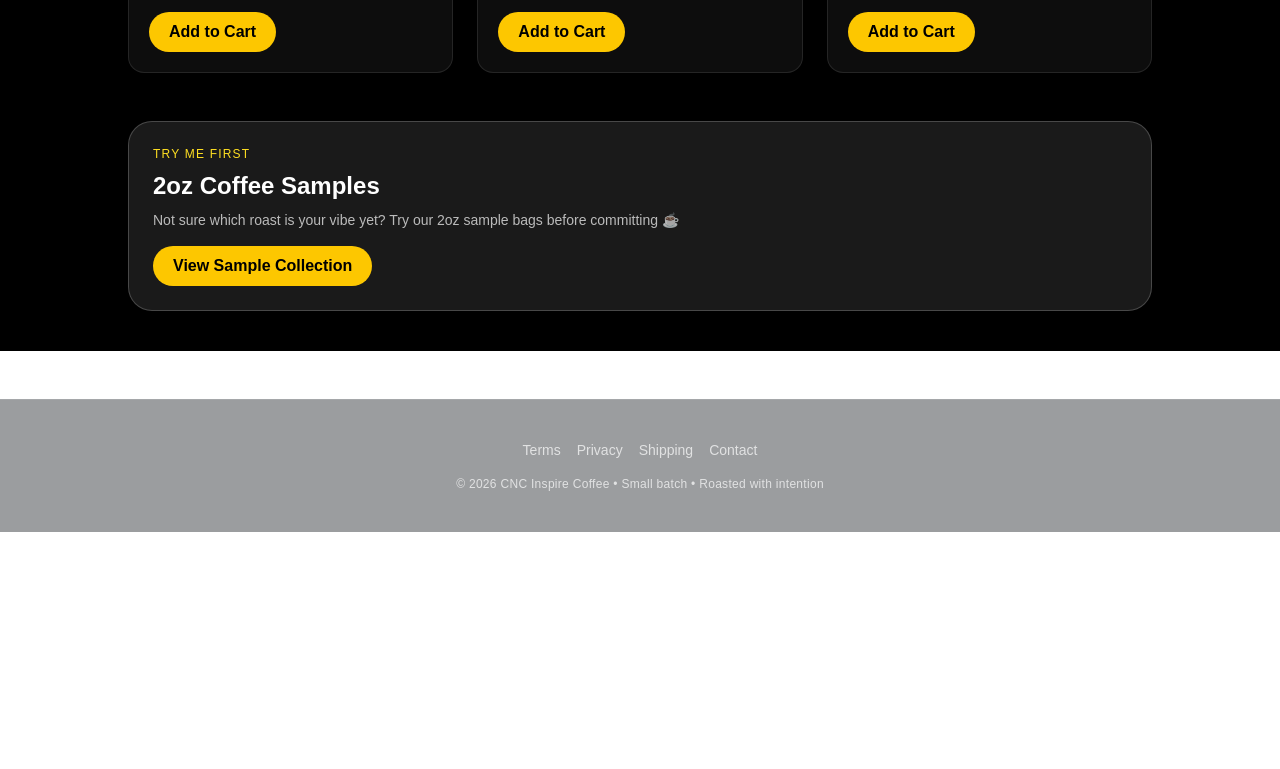
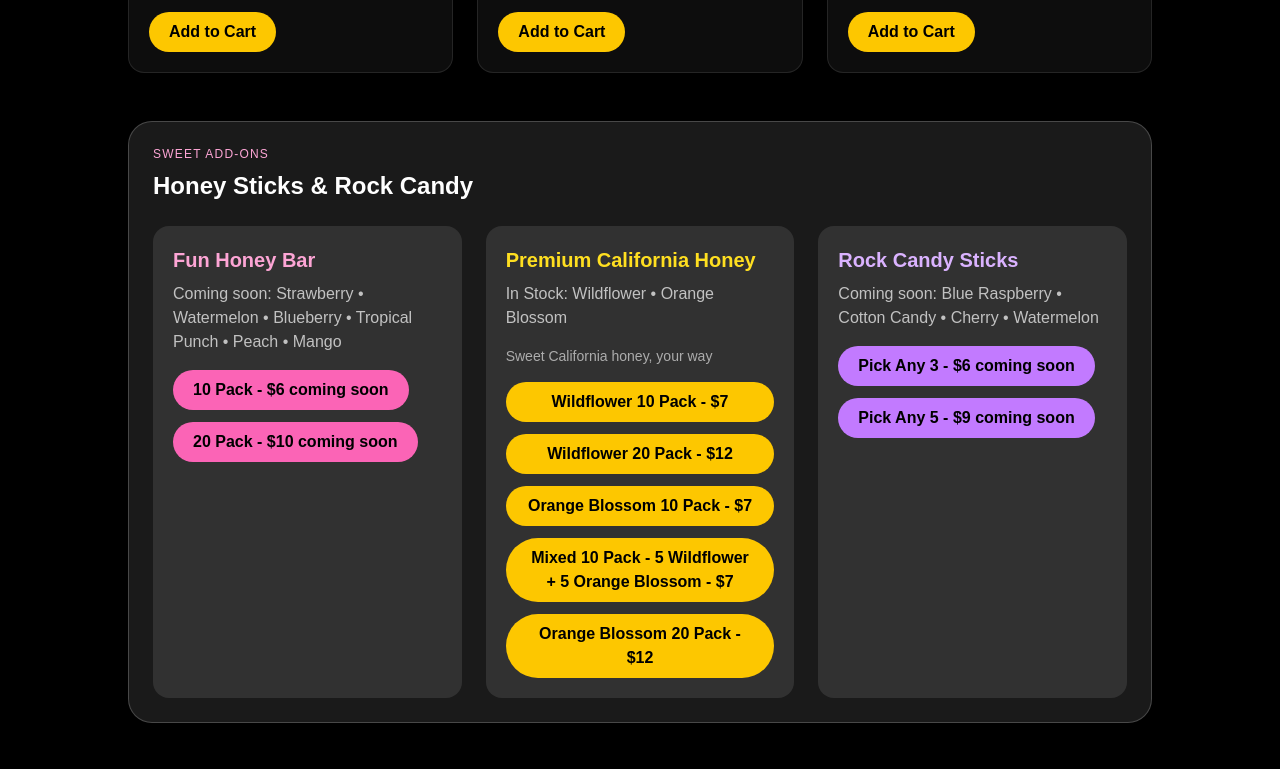
Before and after one commit to caylamarchand-lgtm/cnc-inspire-coffee, a Next.js app: page /shop in a window 1280 px wide. Shown: the part 720-1489 px from the top of the page. Before the commit the page ends 1252 px from the top, so only its background shows below. Built offline with nearby package versions, Linux system fonts and the light colour scheme.

Commit message:
Add sweet add-ons section

```diff
--- a/app/page.tsx
+++ b/app/page.tsx
@@ -421,6 +421,14 @@ export default function Home() {
     Shop Tea
   </a>
 
+<a
+  href="/shop#sweet-add-ons"
+  className="rounded-full px-5 py-2 text-sm font-semibold inline-block"
+ style={{ background: "#f9a8d4", color: "#000"}}>
+
+  Sweet Add-Ons
+</a>
+
   <a
     href="#story"
     className="rounded-full border border-black/20 bg-black/5 px-5 py-2 text-sm font-semibold"
--- a/app/shop/page.tsx
+++ b/app/shop/page.tsx
@@ -1,4 +1,4 @@
-"use client"
+"use client";
 
 function addToCart(product: any) {
   const existingCart = JSON.parse(localStorage.getItem("cart") || "[]");
@@ -9,70 +9,28 @@ function addToCart(product: any) {
 
 export default function ShopPage() {
   const coffees = [
-    {
-      name: "True North",
-      desc: "Base Camp Blend • bold • steady",
-      link: "#",
-    },
-    {
-      name: "Still I Rise",
-      desc: "Colombian • rich • smooth",
-      link: "#",
-    },
-    {
-      name: "After Dark",
-      desc: "Dark roast • bold • deep",
-      link: "#",
-    },
-    {
-      name: "Anchor",
-      desc: "Organic Guatemala • balanced • smooth",
-      link: "#",
-    },
-    {
-      name: "La Buena Hora",
-      desc: "Mexican Nayarit • smooth • comforting",
-      link: "#",
-    },
-    {
-      name: "Higher Ground",
-      desc: "Organic Peru • clean • elevated",
-      link: "#",
-    },
-    {
-      name: "Obsidian King",
-      desc: "Bold • dark • premium",
-      link: "#",
-    },
-    {
-      name: "Golden Hour Crème",
-      desc: "Flavored • warm • sweet",
-      link: "#",
-    },
-    {
-      name: "Desert Ember",
-      desc: "Flavored • cozy • rich",
-      link: "#",
-    },
+    { name: "True North", desc: "Base Camp Blend • bold • steady" },
+    { name: "Still I Rise", desc: "Colombian • rich • smooth" },
+    { name: "After Dark", desc: "Dark roast • bold • deep" },
+    { name: "Anchor", desc: "Organic Guatemala • balanced • smooth" },
+    { name: "La Buena Hora", desc: "Mexican Nayarit • smooth • comforting" },
+    { name: "Higher Ground", desc: "Organic Peru • clean • elevated" },
+    { name: "Obsidian King", desc: "Bold • dark • premium" },
+    { name: "Golden Hour Crème", desc: "Flavored • warm • sweet" },
+    { name: "Desert Ember", desc: "Flavored • cozy • rich" },
   ];
 
   return (
     <main className="min-h-screen bg-black text-white px-6 py-10">
       <div className="mx-auto max-w-5xl">
         <h1 className="text-3xl font-bold">Shop Coffee</h1>
-        <p className="mt-2 text-white/70">
-          Browse all available coffees below.
-        </p>
+        <p className="mt-2 text-white/70">Browse all available coffees below.</p>
 
         <div className="mt-8 grid gap-6 sm:grid-cols-2 lg:grid-cols-3">
           {coffees.map((coffee) => (
-            <div
-              key={coffee.name}
-              className="rounded-2xl border border-white/10 bg-white/5 p-5"
-            >
+            <div key={coffee.name} className="rounded-2xl border border-white/10 bg-white/5 p-5">
               <h2 className="text-xl font-semibold">{coffee.name}</h2>
               <p className="mt-2 text-white/70">{coffee.desc}</p>
-
               <button
                 onClick={() =>
                   addToCart({
@@ -81,29 +39,188 @@ export default function ShopPage() {
                     price: 24.99,
                   })
                 }
-  className="mt-4 inline-block rounded-full bg-yellow-400 px-5 py-2 font-semibold text-black"
+                className="mt-4 rounded-full bg-yellow-400 px-5 py-2 font-semibold text-black"
               >
                 Add to Cart
               </button>
             </div>
           ))}
         </div>
+
+        <section id="sweet-add-ons" className="mt-12 rounded-3xl border border-white/20 bg-white/10 p-6 text-white">
+          <p className="text-xs uppercase tracking-widest text-pink-300 mb-2">
+            SWEET ADD-ONS
+          </p>
+
+          <h2 className="text-2xl font-semibold mb-6">Honey Sticks & Rock Candy</h2>
+
+          <div className="grid gap-6 md:grid-cols-3">
+            <div className="rounded-2xl bg-white/10 p-5">
+              <h3 className="text-xl font-semibold text-pink-300">Fun Honey Bar</h3>
+
+              <p className="mt-2 text-white/70">
+                Coming soon: Strawberry • Watermelon • Blueberry • Tropical Punch • Peach • Mango
+              </p>
+
+              <button
+                onClick={() =>
+                  addToCart({
+                    id: "fun-honey-10",
+                    name: "Fun Honey Bar - 10 Pack",
+                    price: 6,
+                  })
+                }
+                className="mt-4 rounded-full bg-pink-400 px-5 py-2 font-semibold text-black"
+              >
+                10 Pack - $6 coming soon
+              </button>
+
+              <button
+                onClick={() =>
+                  addToCart({
+                    id: "fun-honey-20",
+                    name: "Fun Honey Bar - 20 Pack",
+                    price: 10,
+                  })
+                }
+                className="mt-3 rounded-full bg-pink-400 px-5 py-2 font-semibold text-black"
+              >
+                20 Pack - $10 coming soon
+              </button>
+            </div>
+
+            <div className="rounded-2xl bg-white/10 p-5">
+              <h3 className="text-xl font-semibold text-yellow-300">
+                Premium California Honey
+              </h3>
+
+              <p className="mt-2 text-white/70">
+                In Stock: Wildflower • Orange Blossom
+              </p>
+
+              <p className="mt-4 text-sm text-white/60">
+                Sweet California honey, your way
+              </p>
+
+              <div className="mt-4 space-y-3">
+                <button
+                  onClick={() =>
+                    addToCart({
+                      id: "premium-honey-wildflower-10",
+                      name: "Premium Honey - Wildflower 10 Pack",
+                      price: 7,
+                    })
+                  }
+                  className="w-full rounded-full bg-yellow-400 px-5 py-2 font-semibold text-black"
+                >
+                  Wildflower 10 Pack - $7
+                </button>
+
+                <button
+                  onClick={() =>
+                    addToCart({
+                      id: "premium-honey-wildflower-20",
+                      name: "Premium Honey - Wildflower 20 Pack",
+                      price: 12,
+                    })
+                  }
+                  className="w-full rounded-full bg-yellow-400 px-5 py-2 font-semibold text-black"
+                >
+                  Wildflower 20 Pack - $12
+                </button>
+
+                <button
+                  onClick={() =>
+                    addToCart({
+                      id: "premium-honey-orange-blossom-10",
+                      name: "Premium Honey - Orange Blossom 10 Pack",
+                      price: 7,
+                    })
+                  }
+                  className="w-full rounded-full bg-yellow-400 px-5 py-2 font-semibold text-black"
+                >
+                  Orange Blossom 10 Pack - $7
+                </button>
+
+<button
+  onClick={() =>
+    addToCart({
+      id: "premium-honey-mixed-10",
+      name: "Premium Honey - Mixed 10 Pack",
+      price: 7,
+    })
+  }
+  className="w-full rounded-full bg-yellow-400 px-5 py-2 font-semibold text-black"
+
+ > Mixed 10 Pack - 5 Wildflower + 5 Orange Blossom - $7
+</button>
+
+
+                <button
+                  onClick={() =>
+                    addToCart({
+                      id: "premium-honey-orange-blossom-20",
+                      name: "Premium Honey - Orange Blossom 20 Pack",
+                      price: 12,
+                    })
+                  }
+                  className="w-full rounded-full bg-yellow-400 px-5 py-2 font-semibold text-black"
+                >
+                  Orange Blossom 20 Pack - $12
+                </button>
+              </div>
+            </div>
+
+            <div className="rounded-2xl bg-white/10 p-5">
+              <h3 className="text-xl font-semibold text-purple-300">Rock Candy Sticks</h3>
+
+              <p className="mt-2 text-white/70">
+                Coming soon: Blue Raspberry • Cotton Candy • Cherry • Watermelon
+              </p>
+
+              <button
+                onClick={() =>
+                  addToCart({
+                    id: "rock-candy-3",
+                    name: "Rock Candy - 3 Pack",
+                    price: 6,
+                  })
+                }
+                className="mt-4 rounded-full bg-purple-400 px-5 py-2 font-semibold text-black"
+              >
+                Pick Any 3 - $6 coming soon
+              </button>
+
+              <button
+                onClick={() =>
+                  addToCart({
+                    id: "rock-candy-5",
+                    name: "Rock Candy - 5 Pack",
+                    price: 9,
+                  })
+                }
+                className="mt-3 rounded-full bg-purple-400 px-5 py-2 font-semibold text-black"
+              >
+                Pick Any 5 - $9 coming soon
+              </button>
+            </div>
+          </div>
+        </section>
+
         <section className="mt-12 rounded-3xl border border-white/20 bg-white/10 p-6 text-white">
           <p className="text-xs uppercase tracking-widest text-yellow-300 mb-2">
             TRY ME FIRST
           </p>
 
-  <h2 className="text-2xl font-semibold mb-2">
-    2oz Coffee Samples
-  </h2>
+          <h2 className="text-2xl font-semibold mb-2">2oz Coffee Samples</h2>
 
           <p className="text-sm text-white/70 mb-4">
-    Not sure which roast is your vibe yet? Try our 2oz sample bags before committing ☕
+            Not sure which roast is your vibe yet? Try our 2oz sample bags before committing 🤍
           </p>
 
           <a
             href="/samples"
-    className="inline-block bg-yellow-400 text-black font-semibold px-5 py-2 rounded-full hover:bg-yellow-300 transition"
+            className="inline-block bg-yellow-400 text-black font-semibold px-5 py-2 rounded-full hover:bg-yellow-300"
           >
             View Sample Collection
           </a>
```
Lines whose indentation alone changed are shown as unchanged.
